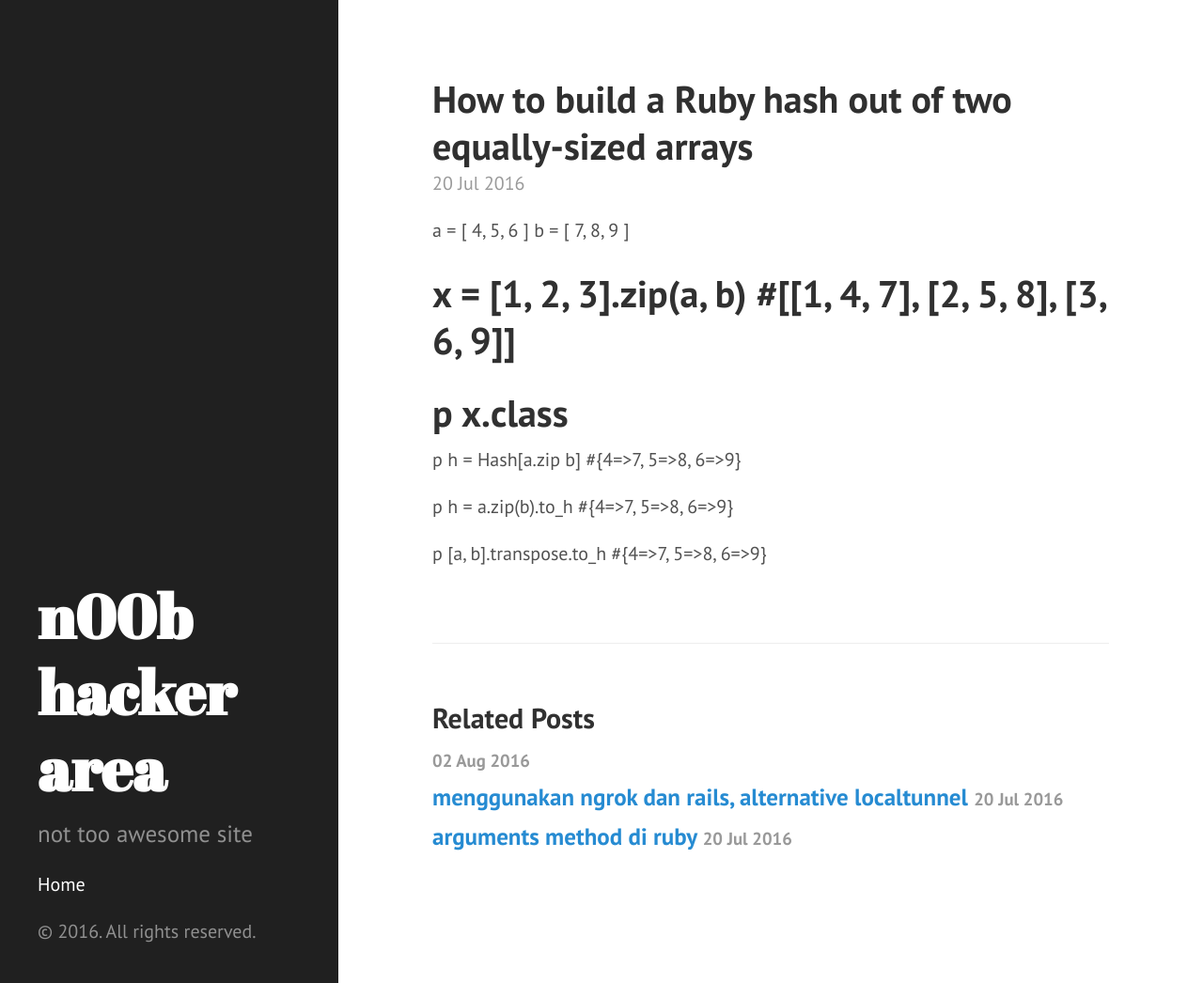
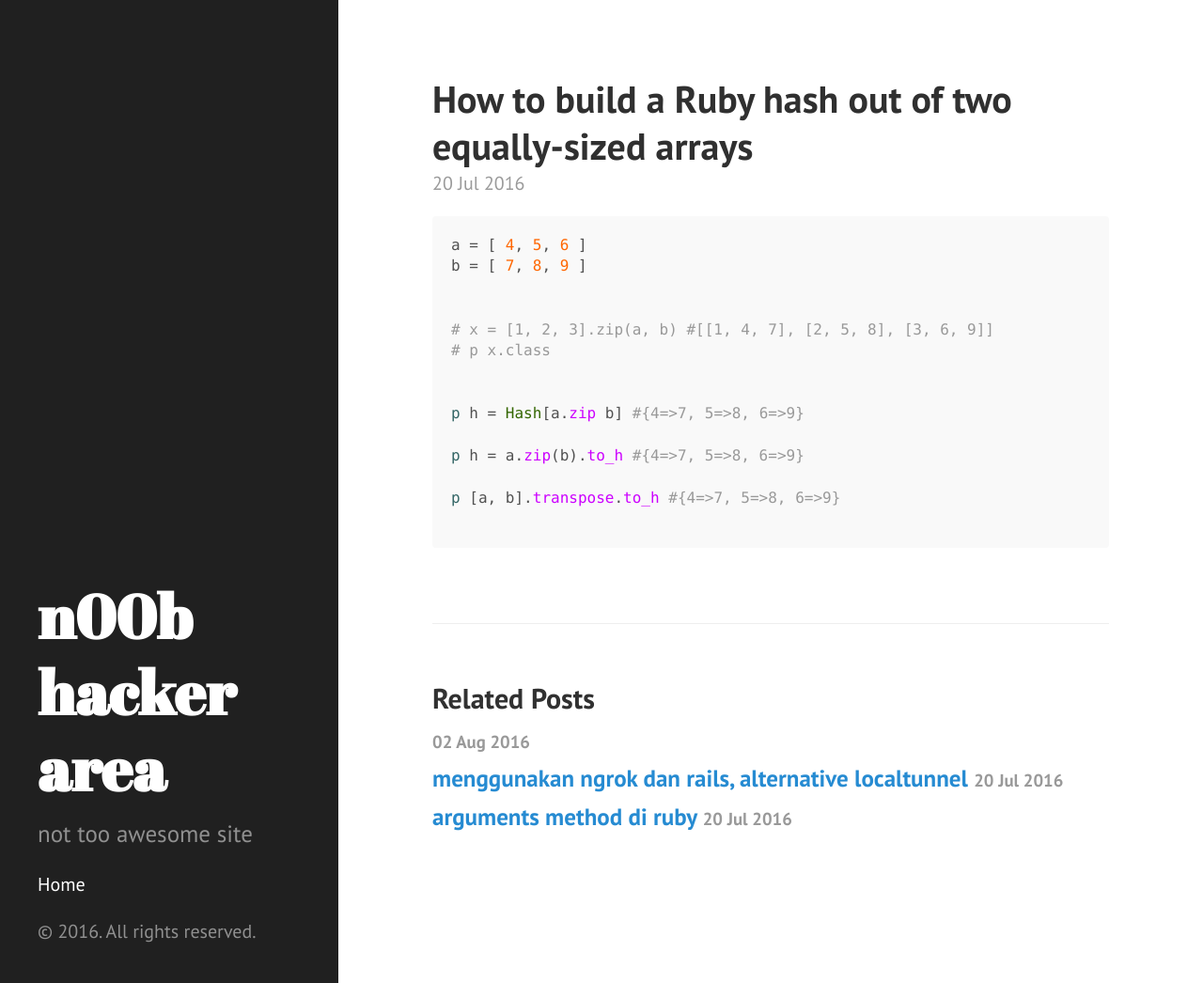
Before and after one commit to omkz/omkz.github.io, a Jekyll site: the page built from _posts/2016-07-20-how-to-build-a-ruby-hash-out-of-two-equally-sized-arrays.markdown, in a window 1280 px wide and 1046 px high. Shown: the whole window at 94% size. Built offline with Jekyll 4.4.1, drawn with Linux system fonts in a browser that asks for light colours.

Commit message:
update second post

````diff
--- a/_posts/2016-07-20-how-to-build-a-ruby-hash-out-of-two-equally-sized-arrays.markdown
+++ b/_posts/2016-07-20-how-to-build-a-ruby-hash-out-of-two-equally-sized-arrays.markdown
@@ -3,6 +3,8 @@ published: true
 title: How to build a Ruby hash out of two equally-sized arrays
 layout: post
 ---
+
+```ruby
 a = [ 4, 5, 6 ]
 b = [ 7, 8, 9 ]
 
@@ -16,3 +18,5 @@ p h = Hash[a.zip b] #{4=>7, 5=>8, 6=>9}
 p h = a.zip(b).to_h #{4=>7, 5=>8, 6=>9}
 
 p [a, b].transpose.to_h #{4=>7, 5=>8, 6=>9}
+
+```
````
